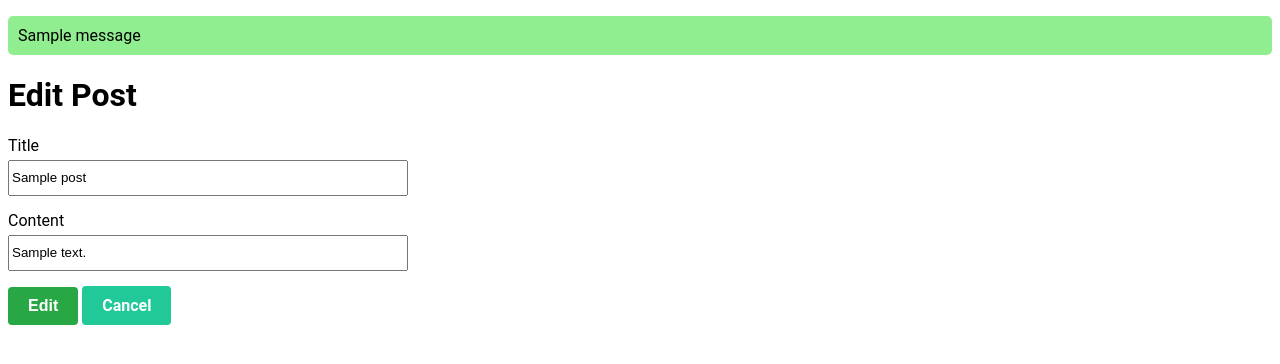
After one commit to ElleWhiteDev/flask-blogly, a Flask app: page /posts/1/edit in a window 1280 px wide. The commit adds this page. Shown: the top 364 px of the page. Run offline with Flask 3, Linux system fonts and the light colour scheme; tables that the repository leaves empty hold one stand-in row (values such as "Sample post"); one stand-in notice (Sample message) is shown.

Commit message:
section 2 requirements complete

```diff
--- a/app.py
+++ b/app.py
@@ -1,13 +1,13 @@
 """Blogly application."""
 
-from flask import Flask, render_template, session, request, redirect, flash
+from flask import Flask, render_template, session, request, redirect, flash, url_for
 from flask_debugtoolbar import DebugToolbarExtension
-from models import db, connect_db, User
+from models import db, connect_db, User, Post
 
 app = Flask(__name__)
 app.app_context().push()
 
-app.config['SQLALCHEMY_DATABASE_URI'] = 'postgresql:///users.db'
+app.config['SQLALCHEMY_DATABASE_URI'] = 'postgresql:///users_db'
 app.config['SQLALCHEMY_TRACK_MODIFICATIONS'] = False
 app.config['SQLALCHEMY_ECHO'] = True
 app.config['SECRET_KEY'] = "chickenzarecool21837"
@@ -18,16 +18,19 @@ connect_db(app)
 db.create_all()
 
 
+
 @app.route("/")
 def home_page():
     """Root redirect to /users"""
     return redirect("/users")
+
 
 @app.route("/users", methods=["POST", "GET"])
 def list_users():
     """List of all users"""
     users = User.query.order_by(User.first_name, User.last_name).all()
     return render_template("users.html", users=users)
+
 
 @app.route("/users/new", methods=["GET", "POST"])
 def add_user():
@@ -42,19 +45,25 @@ def add_user():
         try:
             db.session.add(new_user)
             db.session.commit()
+            flash("User Added", "success")
         except Exception as e:
             print(f"Error adding new user to session: {e}")
             db.session.rollback()
+            flash("Unable to add user at this time", "error")
 
         return redirect("/users")
     elif request.method == "GET":
         return render_template("new-user-form.html")
 
+
 @app.route("/users/<int:user_id>")
 def user_details(user_id):
     """User detail page"""
     user = User.query.get_or_404(user_id)
-    return render_template("user-detail.html", user=user)
+    posts = Post.query.filter_by(user_id=user_id).all()
+
+    return render_template("user-detail.html", user=user, posts=posts)
+
 
 @app.route("/users/<int:user_id>/edit", methods=["GET", "POST"])
 def edit_user(user_id):
@@ -66,27 +75,96 @@ def edit_user(user_id):
         user.last_name = request.form["last_name"].strip().capitalize()
         user.img_url = (request.form.get("image_url") or "").strip()
 
-        print(user)
-
         try:
             db.session.commit()
+            flash("Edits Saved", "success")
         except Exception as e:
             print(f"Error updating user: {e}")
             db.session.rollback()
+            flash("Unable to update user at this time","error")
 
         return redirect("/users")
-
     elif request.method == "GET":
-        print("TTTTTTTTTTTTTTTTTTTTTTTTTTTTTTTTTTTTTTTTTTTTTTTTTTTT")
-        print(user.img_url)
-
-        return render_template("user-edit-form.html", user=user)
+        return render_template("edit-user-form.html", user=user)
 
 
 @app.route("/users/<int:user_id>/delete", methods=["POST", "DELETE"])
 def delete_user(user_id):
     """Delete user"""
     user = User.query.get(user_id)
+
     db.session.delete(user)
     db.session.commit()
+
+    flash("User Deleted", "success")
     return redirect("/users")
+
+
+@app.route("/users/<int:user_id>/posts/new", methods=["POST", "GET"])
+def post_form(user_id):
+    """New post form"""
+    user = User.query.get_or_404(user_id)
+
+    if request.method == "POST":
+        title = request.form["title"].strip()
+        content = request.form["content"]
+
+        post = Post(title=title, content=content, user_id=user.id)
+
+        try:
+            db.session.add(post)
+            db.session.commit()
+            flash("Post Added", "success")
+        except Exception as e:
+            print(f"Error adding new post to session: {e}")
+            db.session.rollback()
+            flash("Unable to add post at this time", "error")
+
+        return redirect(url_for('user_details', user_id=user.id))
+    elif request.method == "GET":
+        return render_template("new-post-form.html", user=user)
+
+
+@app.route("/posts/<int:post_id>")
+def show_post(post_id):
+    """View individual post"""
+    post = Post.query.get_or_404(post_id)
+    user = post.user
+    user_id = post.user_id
+
+    return render_template("show-post.html", post=post, user=user, user_id=user_id)
+
+
+@app.route("/posts/<int:post_id>/edit", methods=["GET", "POST"])
+def edit_post(post_id):
+    post = Post.query.get_or_404(post_id)
+
+    if request.method == "POST":
+        post.title = request.form["title"].strip()
+        post.content = request.form["content"]
+
+        try:
+            db.session.commit()
+            flash("Edits Saved", "success")
+        except Exception as e:
+            print(f"Error updating post: {e}")
+            db.session.rollback()
+            flash("Unable to update post at this time", "error")
+
+        return redirect("/posts/<int:post_id>", post=post)
+
+    elif request.method == "GET":
+        return render_template("edit-post-form.html", post=post)
+
+
+@app.route("/posts/<int:post_id>/delete", methods=["POST"])
+def delete_post(post_id):
+    """Delete user"""
+    post = Post.query.get(post_id)
+    user_id = post.user_id
+
+    db.session.delete(post)
+    db.session.commit()
+
+    flash("Post Deleted", "success")
+    return redirect(url_for("user_details", user_id=user_id))
--- a/static/styles.css
+++ b/static/styles.css
@@ -30,6 +30,30 @@ body {
 
 .btn-danger:hover {
   background-color: #a71d26;
+}
+
+.btn-success {
+    background-color: #28a745;
+    border-color: #28a745;
+    color: #fff;
+}
+
+.btn-success:hover {
+    background-color: #218838;
+    border-color: #1e7e34;
+    color: #fff;
+}
+
+.btn-info {
+    background-color: #20c997;
+    border-color: #20c997;
+    color: #fff;
+}
+
+.btn-info:hover {
+    background-color: #17a2b8;
+    border-color: #138496;
+    color: #fff;
 }
 
 form {
@@ -70,3 +94,19 @@ form .btn-container > button.btn-primary {
 .user-actions {
   margin-top: 10px;
 }
+
+.flash.success {
+  background-color: lightgreen;
+  color: black;
+  padding: 10px;
+  margin-bottom: 10px;
+  border-radius: 5px;
+}
+
+.flash.error {
+  background-color: salmon;
+  color: white;
+  padding: 10px;
+  margin-bottom: 10px;
+  border-radius: 5px;
+}
--- a/templates/base.html
+++ b/templates/base.html
@@ -13,7 +13,7 @@
     {% if messages %}
     <section class="messages">
         {% for category,msg in messages %}
-        <p class='{{category}}'>{{ msg }}</p>
+        <p class='flash {{category}}'>{{ msg }}</p>
         {% endfor %}
     </section>
     {% endif %}
--- /dev/null
+++ b/templates/edit-post-form.html
@@ -0,0 +1,21 @@
+{% extends 'base.html' %}
+
+{% block title %} Edit Post Form {% endblock %}
+
+{% block content %}
+
+<h1>Edit Post</h1>
+<form class="edit-post-form" method="POST" action="/posts/edit">
+
+    <label for="title">Title</label>
+    <input type="text" id="title" name="title" value="{{ post.title }}" required>
+    <label for="content">Content</label>
+    <input type="text" id="content" name="content" value="{{ post.content }}" required>
+
+    <div class="btn-conatiner">
+        <button class="btn btn-success" type="submit">Edit</button>
+        <a class="btn btn-info" href="/users/<int:user_id>">Cancel</a>
+    </div>
+</form>
+
+{% endblock %}
```
Also changed, not shown: models.py (+26 -2 lines), templates/new-post-form.html (added, +21 -0 lines), templates/show-post.html (added, +22 -0 lines), templates/user-detail.html (+18 -0 lines), static/home-icon.svg (added), static/house-icon.png (added), templates/edit-user-form.html (renamed from templates/user-edit-form.html).
